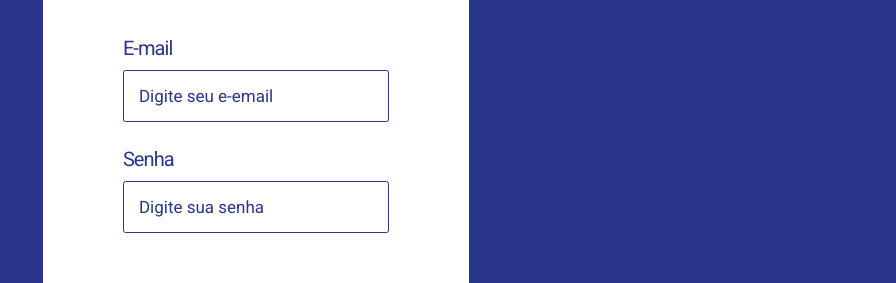
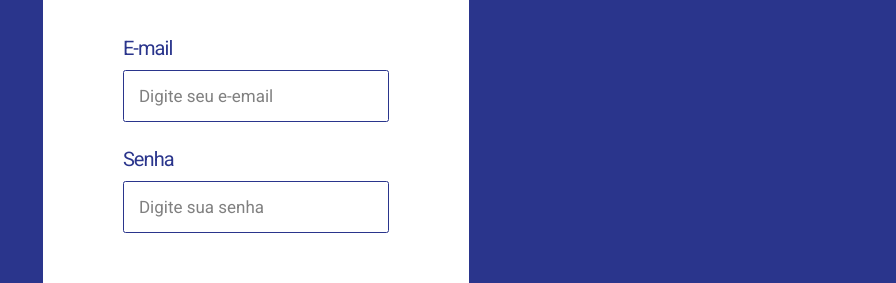
Before and after one commit to devot-academy/devot-finance-web, a Next.js app: page /login in a window 1280 px wide. Shown: the part 270-553 px from the top of the page, without its empty margins (384-1280 px from the left). Built offline with nearby package versions, Linux system fonts and the light colour scheme; a web font is replaced by a local one.

Commit message:
fix: change color placeholder

```diff
--- a/src/components/atoms/input/styles.ts
+++ b/src/components/atoms/input/styles.ts
@@ -18,6 +18,6 @@ export const InputField = styled.input`
   }
 
   &::placeholder {
-    color: ${({ theme }) => theme.COLORS.PRIMARY};
+    color: ${({ theme }) => theme.COLORS.CANCEL};
   }
 `
```
